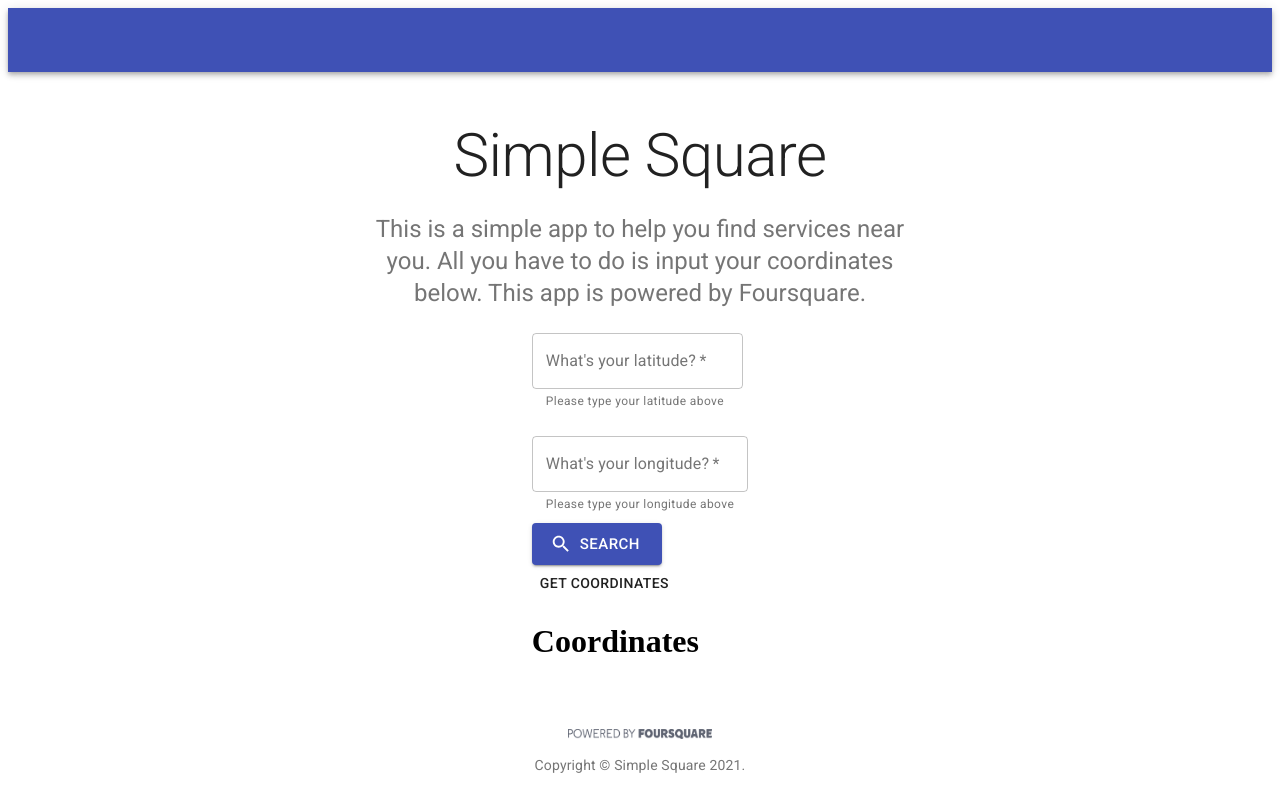
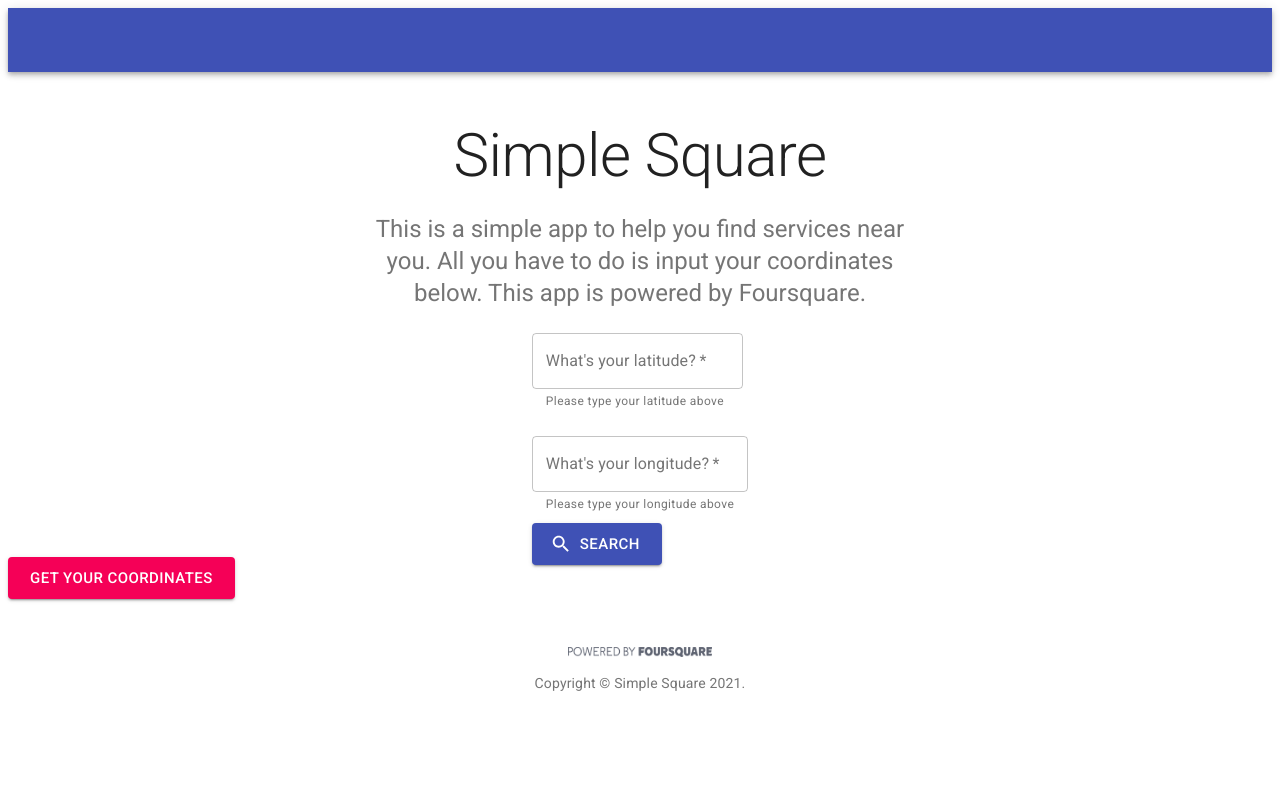
Before and after one commit to marcelala/simple-foursquare, a React (Create React App) app: page / in a window 1280 px wide. Built offline with nearby package versions, Linux system fonts and the light colour scheme.

Commit message:
geolocation moved to app and refactoring

```diff
--- a/src/App.jsx
+++ b/src/App.jsx
@@ -1,22 +1,70 @@
 //npm packages
-import {React, useState} from 'react';
-import axios from 'axios';
+import { React, useState, useEffect } from "react";
+import axios from "axios";
+import { Button } from "@material-ui/core";
 
 //project files
-import Header from './components/Header';
-import Hero from './components/Hero';
-import Footer from './components/Footer';
+import Header from "./components/Header";
+import Hero from "./components/Hero";
+import Footer from "./components/Footer";
 const baseURL = "https://api.foursquare.com/v2/venues/explore/";
 
+export default function App() {
+  //state
+  const [latitude, setLatitude] = useState(null);
+  const [longitude, setLongitude] = useState(null);
+  const [query, setQuery] = useState({
+    latitude: "",
+    longitude: "",
+  });
+  const [geolocationStatus, setGeolocationStatus] = useState(null);
 
-export default function App() {
-
+  //methods
+  const getLocation = () => {
+    if (!navigator.geolocation) {
+      setGeolocationStatus("Geolocation is not supported by your browser");
+    } else {
+      setGeolocationStatus("Locating...");
+      navigator.geolocation.getCurrentPosition(
+        (position) => {
+          setGeolocationStatus(null);
+          setLatitude(position.coords.latitude);
+          setLongitude(position.coords.longitude);
+        },
+        setQuery({
+          ...query,
+          latitude: { latitude },
+          longitude: { longitude },
+        }),
+        () => {
+          setGeolocationStatus("Unable to retrieve your location");
+        }
+      );
+    }
+  };
 
   return (
     <div className="App">
-      <Header/>
+
+      <Header />
       <Hero />
-      <Footer/>
+      <div className="geolocation">
+        <Button
+          type="submit"
+          variant="contained"
+          color="secondary"
+          component="span"
+          size="large"
+          margin="normal"
+          onClick={getLocation}
+        >
+          Get your coordinates
+        </Button>
+        <p>{geolocationStatus}</p>
+        {latitude && <p>Latitude: {latitude}</p>}
+        {longitude && <p>Longitude: {longitude}</p>}
+      </div>
+      <Footer />
     </div>
   );
 }
--- a/src/components/Geolocation.jsx
+++ b/src/components/Geolocation.jsx
@@ -29,7 +29,6 @@ const [geolocationQuery, setGeolocationQuery] = useState({
             latitude: {latitude},
             longitude: {longitude}
           },
-          console.log(geolocationQuery),
           ),
         () => {
           setStatus("Unable to retrieve your location");
@@ -39,11 +38,10 @@ const [geolocationQuery, setGeolocationQuery] = useState({
   };
   return (
     <div>
-      <Button onClick={getLocation}>Get coordinates</Button>
-      <h1>Coordinates</h1>
+      <Button onClick={getLocation}>Get your coordinates</Button>
       <p>{status}</p>
-      {latitude && <p>Latitude: {latitude}</p>}
-    {longitude && <p>Longitude: {longitude}</p>}
+        {latitude && <p>Latitude: {latitude}</p>}
+        {longitude && <p>Longitude: {longitude}</p>}
     </div>
   );
 }
--- a/src/components/SearchForm.jsx
+++ b/src/components/SearchForm.jsx
@@ -1,5 +1,5 @@
 //npm packages
-import { React, useState } from "react";
+import { React, useState, useEffect } from "react";
 import { TextField, FormControl, Button, Grid } from "@material-ui/core";
 import Search from "@material-ui/icons/Search";
 
@@ -13,7 +13,10 @@ export default function SearchForm({ geolocationQuery }) {
     longitude: "",
   });
   const [errors, setErrors] = useState({});
+
   //methods
+
+
   const handleChange = (event) => {
     event.preventDefault();
     const { name, value } = event.target;
@@ -21,6 +24,7 @@ export default function SearchForm({ geolocationQuery }) {
       ...query,
       [name]: value,
     });
+      console.log(query)
   };
   const handleSubmit = async (e) => {
     e.preventDefault();
@@ -35,9 +39,7 @@ export default function SearchForm({ geolocationQuery }) {
 
   const getResults = () => {};
 
-  if ({ geolocationQuery } == !null) {
-    setQuery(query == { geolocationQuery });
-  }
+
   return (
     <div>
       <Grid
@@ -94,7 +96,6 @@ export default function SearchForm({ geolocationQuery }) {
             </Button>
           </Grid>
           <Grid item>
-            <Geolocation />
           </Grid>
         </form>
       </Grid>
```
